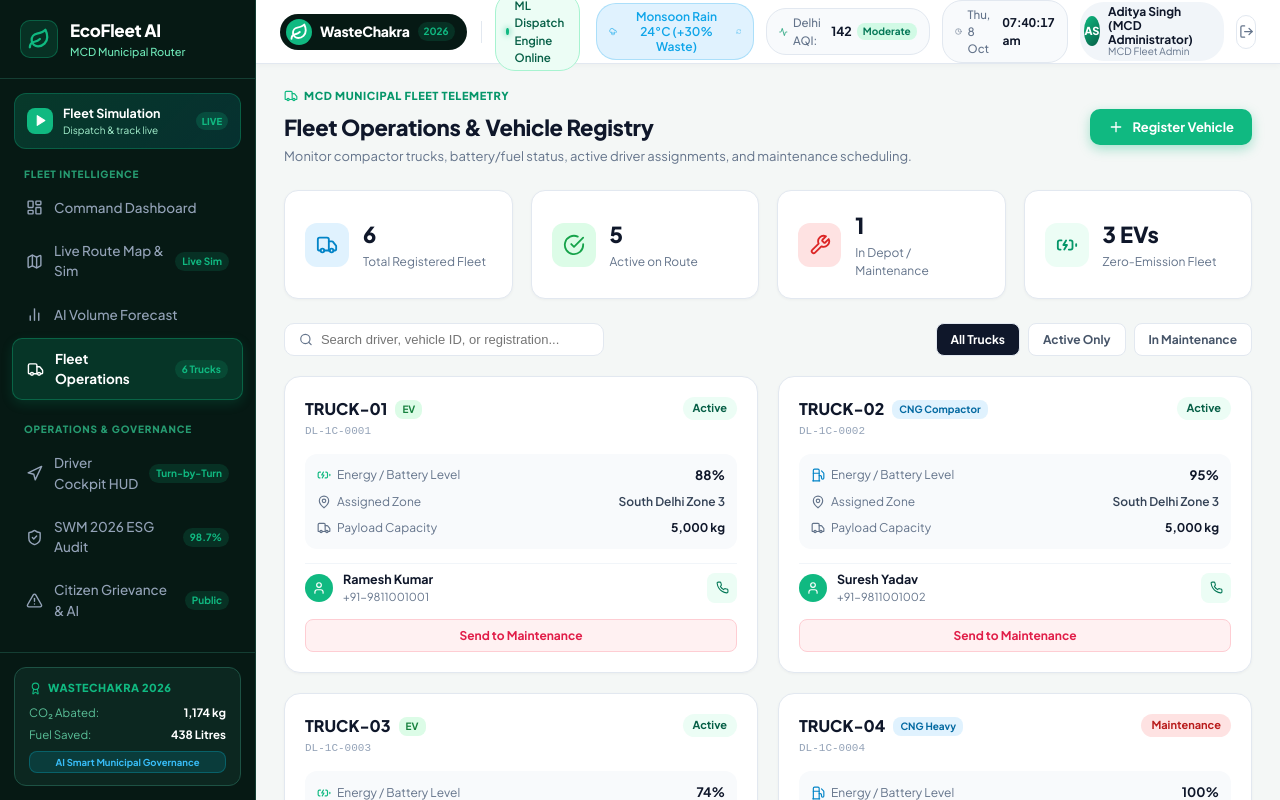
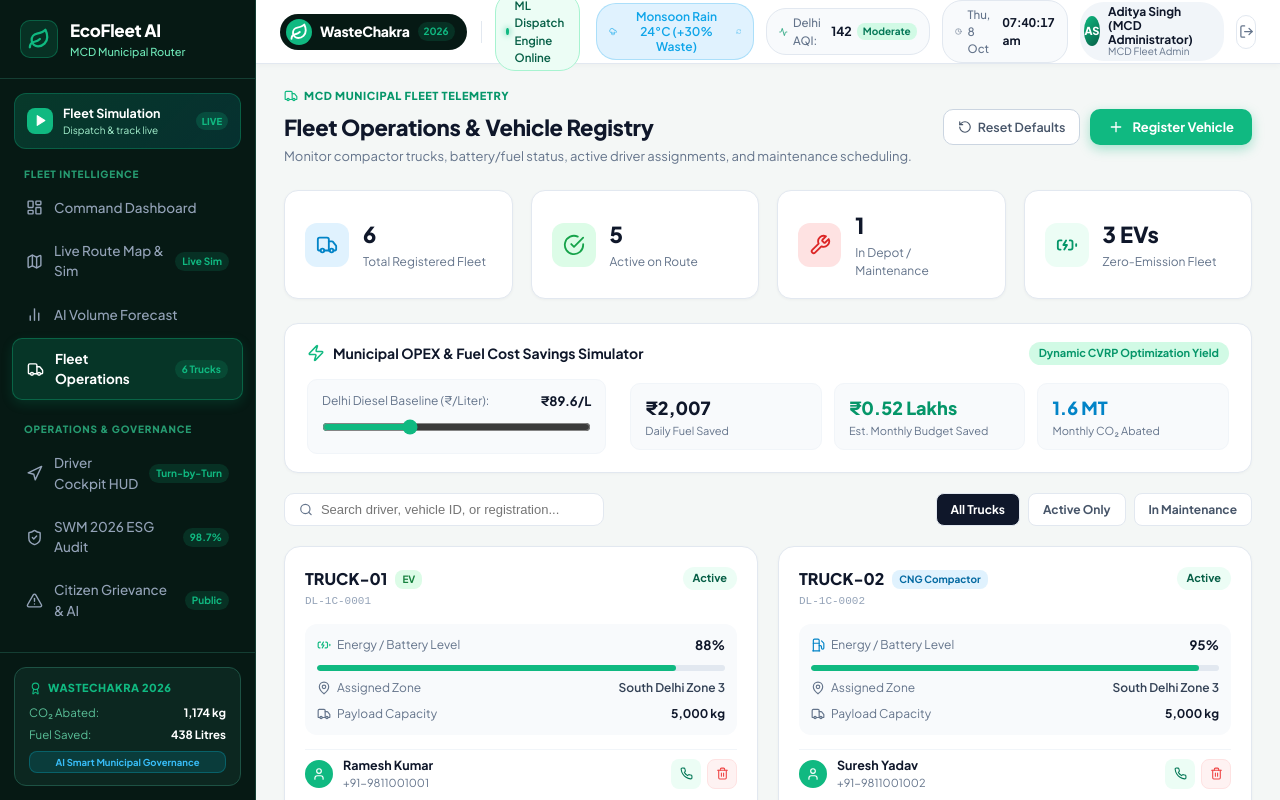
Before and after one commit to mohit4215/wastechakra, a React (Vite) app in the folder frontend/: page /#/fleet in a window 1280 px wide. Both pictures are taken after a click on the button "Clear 29°C". Shown: the top 800 px of the page. Built offline with nearby package versions, Linux system fonts and the light colour scheme; no server answers.

Commit message:
feat(fleet): persistent storage, fuel savings simulator, and vehicle controls

```diff
--- a/frontend/src/data/mockData.js
+++ b/frontend/src/data/mockData.js
@@ -498,6 +498,7 @@ export function solveCVRP({
   weatherCode = 0,
   isFestival = false,
   customNodes = null,
+  customTrucks = null,
 }) {
   const forecastData = generateDailyForecast({ date, zone, weatherCode, isFestival, customNodes })
   let candidateNodes = [...forecastData.forecasts]
@@ -510,7 +511,8 @@ export function solveCVRP({
   }
 
   // Active trucks pool
-  const activeTruckList = SEED_TRUCKS.filter(t => t.is_active).slice(0, numTrucks)
+  const truckPool = customTrucks && customTrucks.length > 0 ? customTrucks : SEED_TRUCKS
+  const activeTruckList = truckPool.filter(t => t.is_active).slice(0, numTrucks)
   const routes = []
   const unassignedNodes = [...candidateNodes]
 
--- a/frontend/src/pages/FleetPage.jsx
+++ b/frontend/src/pages/FleetPage.jsx
@@ -1,8 +1,9 @@
 import React, { useState, useEffect } from 'react'
-import { fetchFleet, updateTruck, createTruck } from '../services/api.js'
+import { fetchFleet, updateTruck, createTruck, deleteTruck, resetMCDFactoryData } from '../services/api.js'
 import {
   Truck, CheckCircle, XCircle, BatteryCharging, Fuel, Plus,
-  Phone, User, ShieldCheck, MapPin, Search, AlertCircle, Wrench
+  Phone, User, ShieldCheck, MapPin, Search, AlertCircle, Wrench,
+  Trash2, RotateCcw, TrendingDown, IndianRupee, Zap, Sliders
 } from 'lucide-react'
 
 export default function FleetPage() {
@@ -11,6 +12,7 @@ export default function FleetPage() {
   const [searchTerm, setSearchTerm] = useState('')
   const [filterStatus, setFilterStatus] = useState('all')
   const [showAddModal, setShowAddModal] = useState(false)
+  const [fuelPrice, setFuelPrice] = useState(89.6)
   const [newTruckForm, setNewTruckForm] = useState({
     registration_number: 'DL-1C-0007',
     driver_name: '',
@@ -43,6 +45,20 @@ export default function FleetPage() {
         t.truck_id === truck.truck_id ? { ...t, is_active: !truck.is_active } : t
       ).filter((t) => t.is_active).length,
     }))
+  }
+
+  const handleDeleteTruck = async (truckId) => {
+    if (window.confirm(`Are you sure you want to decommission ${truckId} from active municipal service?`)) {
+      await deleteTruck(truckId)
+      loadFleet()
+    }
+  }
+
+  const handleResetDefaults = () => {
+    if (window.confirm('Reset all vehicle fleet records to MCD factory defaults?')) {
+      resetMCDFactoryData()
+      loadFleet()
+    }
   }
 
   const handleCreateTruck = async (e) => {
@@ -80,6 +96,11 @@ export default function FleetPage() {
 
   const totalCapacity = (fleet?.trucks || []).reduce((acc, t) => acc + (t.capacity_kg || 5000), 0)
   const evCount = (fleet?.trucks || []).filter((t) => t.fuel_type?.includes('EV') || t.fuel_type?.includes('Electric')).length
+  const activeTrucksCount = fleet?.active_trucks ?? 5
+  const dailyLitersSaved = Math.round(22.4 * (activeTrucksCount / 5) * 10) / 10
+  const dailyRupeesSaved = Math.round(dailyLitersSaved * fuelPrice)
+  const monthlySavingsInLakhs = Math.round(((dailyRupeesSaved * 26) / 100000) * 100) / 100
+  const monthlyCo2AbatedTonnes = Math.round(((dailyLitersSaved * 2.68 * 26) / 1000) * 10) / 10
 
   return (
     <div style={styles.container}>
@@ -96,10 +117,16 @@ export default function FleetPage() {
           </p>
         </div>
 
+        <div style={{ display: 'flex', gap: '10px', alignItems: 'center' }}>
+          <button onClick={handleResetDefaults} style={styles.resetBtn} title="Reset fleet to initial MCD state">
+            <RotateCcw size={14} />
+            <span>Reset Defaults</span>
+          </button>
           <button onClick={() => setShowAddModal(true)} style={styles.addBtn}>
             <Plus size={16} />
             <span>Register Vehicle</span>
           </button>
+        </div>
       </div>
 
       {/* KPI Ribbon */}
@@ -141,6 +168,52 @@ export default function FleetPage() {
           <div>
             <div style={styles.kpiVal}>{evCount} EVs</div>
             <div style={styles.kpiLabel}>Zero-Emission Fleet</div>
+          </div>
+        </div>
+      </div>
+
+      {/* Municipal OPEX & Fuel Savings Simulator */}
+      <div style={styles.simulatorCard}>
+        <div style={styles.simHeader}>
+          <div style={{ display: 'flex', alignItems: 'center', gap: '8px' }}>
+            <Zap size={18} color="#10b981" />
+            <strong style={{ fontSize: '14px', color: '#0f172a' }}>
+              Municipal OPEX & Fuel Cost Savings Simulator
+            </strong>
+          </div>
+          <span style={styles.simBadge}>Dynamic CVRP Optimization Yield</span>
+        </div>
+
+        <div style={styles.simBody}>
+          <div style={styles.simControl}>
+            <div style={{ display: 'flex', justifyContent: 'space-between', marginBottom: '6px' }}>
+              <span style={{ fontSize: '12px', color: '#64748b' }}>Delhi Diesel Baseline (₹/Liter):</span>
+              <strong style={{ fontSize: '13px', color: '#0f172a' }}>₹{fuelPrice.toFixed(1)}/L</strong>
+            </div>
+            <input
+              type="range"
+              min="80"
+              max="110"
+              step="0.5"
+              value={fuelPrice}
+              onChange={(e) => setFuelPrice(Number(e.target.value))}
+              style={{ width: '100%', accentColor: '#10b981', cursor: 'pointer' }}
+            />
+          </div>
+
+          <div style={styles.simMetrics}>
+            <div style={styles.simStat}>
+              <div style={styles.simStatVal}>₹{dailyRupeesSaved.toLocaleString('en-IN')}</div>
+              <div style={styles.simStatLabel}>Daily Fuel Saved</div>
+            </div>
+            <div style={styles.simStat}>
+              <div style={{ ...styles.simStatVal, color: '#059669' }}>₹{monthlySavingsInLakhs} Lakhs</div>
+              <div style={styles.simStatLabel}>Est. Monthly Budget Saved</div>
+            </div>
+            <div style={styles.simStat}>
+              <div style={{ ...styles.simStatVal, color: '#0284c7' }}>{monthlyCo2AbatedTonnes} MT</div>
+              <div style={styles.simStatLabel}>Monthly CO₂ Abated</div>
+            </div>
           </div>
         </div>
       </div>
@@ -240,6 +313,22 @@ export default function FleetPage() {
                 </strong>
               </div>
 
+              {/* Visual gauge bar */}
+              <div style={styles.batteryTrack}>
+                <div
+                  style={{
+                    ...styles.batteryFill,
+                    width: `${truck.battery_pct || 85}%`,
+                    background:
+                      (truck.battery_pct || 85) > 50
+                        ? '#10b981'
+                        : (truck.battery_pct || 85) > 20
+                        ? '#f59e0b'
+                        : '#ef4444',
+                  }}
+                />
+              </div>
+
               <div style={styles.metricRow}>
                 <div style={{ display: 'flex', alignItems: 'center', gap: '6px' }}>
                   <MapPin size={14} color="#64748b" />
@@ -273,9 +362,18 @@ export default function FleetPage() {
                 </div>
               </div>
 
+              <div style={{ display: 'flex', gap: '6px', alignItems: 'center' }}>
                 <a href={`tel:${truck.driver_phone}`} style={styles.callBtn} title="Call Driver">
                   <Phone size={13} />
                 </a>
+                <button
+                  onClick={() => handleDeleteTruck(truck.truck_id)}
+                  style={styles.deleteTruckBtn}
+                  title="Decommission vehicle"
+                >
+                  <Trash2 size={13} color="#ef4444" />
+                </button>
+              </div>
             </div>
 
             {/* Maintenance Toggle Action */}
@@ -707,4 +805,99 @@ const styles = {
     fontSize: '13px',
     cursor: 'pointer',
   },
+  resetBtn: {
+    display: 'flex',
+    alignItems: 'center',
+    gap: '6px',
+    padding: '9px 14px',
+    borderRadius: '10px',
+    border: '1px solid #cbd5e1',
+    background: '#ffffff',
+    color: '#475569',
+    fontSize: '12.5px',
+    fontWeight: 600,
+    cursor: 'pointer',
+    transition: 'all 0.15s ease',
+  },
+  simulatorCard: {
+    background: '#ffffff',
+    borderRadius: '14px',
+    border: '1px solid #e2e8f0',
+    padding: '18px 22px',
+    marginBottom: '20px',
+    boxShadow: '0 1px 3px rgba(0,0,0,0.03)',
+  },
+  simHeader: {
+    display: 'flex',
+    justifyContent: 'space-between',
+    alignItems: 'center',
+    flexWrap: 'wrap',
+    gap: '8px',
+    marginBottom: '14px',
+  },
+  simBadge: {
+    fontSize: '11px',
+    fontWeight: 700,
+    color: '#059669',
+    background: '#d1fae5',
+    padding: '3px 10px',
+    borderRadius: '12px',
+  },
+  simBody: {
+    display: 'grid',
+    gridTemplateColumns: 'minmax(240px, 1fr) 2fr',
+    gap: '24px',
+    alignItems: 'center',
+  },
+  simControl: {
+    background: '#f8fafc',
+    borderRadius: '10px',
+    padding: '12px 14px',
+    border: '1px solid #f1f5f9',
+  },
+  simMetrics: {
+    display: 'grid',
+    gridTemplateColumns: 'repeat(auto-fit, minmax(140px, 1fr))',
+    gap: '12px',
+  },
+  simStat: {
+    background: '#f8fafc',
+    borderRadius: '10px',
+    padding: '10px 14px',
+    border: '1px solid #f1f5f9',
+  },
+  simStatVal: {
+    fontSize: '18px',
+    fontWeight: 800,
+    color: '#0f172a',
+  },
+  simStatLabel: {
+    fontSize: '11px',
+    color: '#64748b',
+    marginTop: '2px',
+  },
+  batteryTrack: {
+    width: '100%',
+    height: '6px',
+    background: '#e2e8f0',
+    borderRadius: '3px',
+    overflow: 'hidden',
+    marginTop: '2px',
+  },
+  batteryFill: {
+    height: '100%',
+    borderRadius: '3px',
+    transition: 'width 0.3s ease',
+  },
+  deleteTruckBtn: {
+    width: '30px',
+    height: '30px',
+    borderRadius: '8px',
+    background: '#fef2f2',
+    border: '1px solid #fee2e2',
+    display: 'flex',
+    alignItems: 'center',
+    justifyContent: 'center',
+    cursor: 'pointer',
+  },
 }
```
Also changed, not shown: frontend/src/services/api.js (+103 -4 lines). Lines whose indentation alone changed are shown as unchanged.
